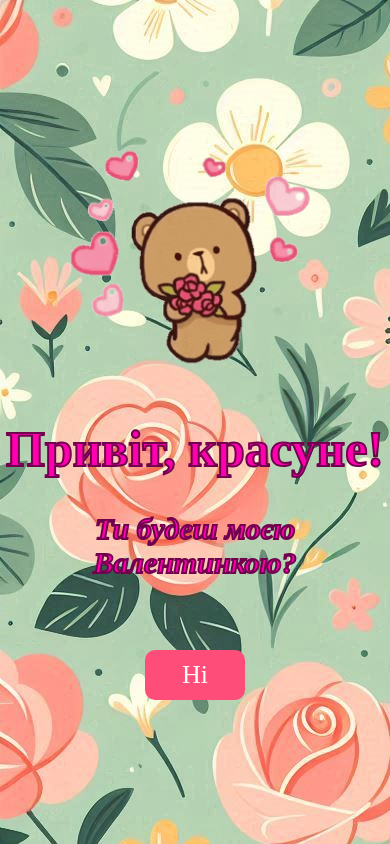
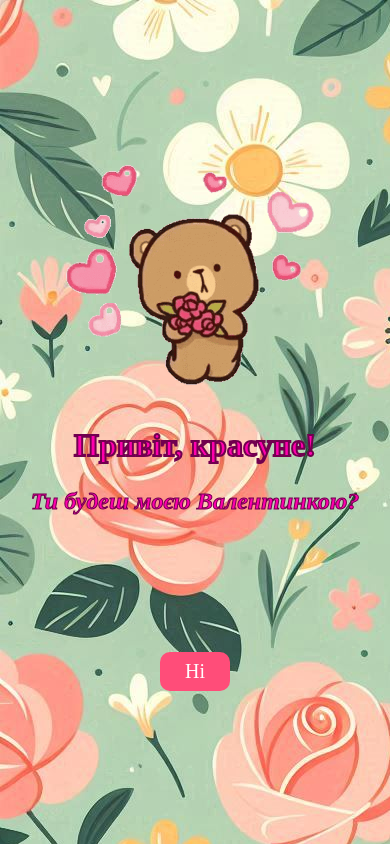
Before and after one commit to Fem10da/valentineBubu, a plain HTML site: page index.html in a window 390 px wide. Drawn offline with Linux system fonts and the light colour scheme.

Commit message:
Update styles.css

```diff
--- a/styles.css
+++ b/styles.css
@@ -1,33 +1,26 @@
-/* Базові стилі */
 body {
   margin: 0;
-  /* Фонова заливка + зображення */
   background-color: #ffdde1;
   background: url("images/image.jpeg") repeat;
 
-  /* Налаштування відображення */
   display: flex;
   justify-content: space-evenly;
-  align-items: flex-start; /* за потреби */
+  align-items: flex-start;
 
-  /* Шрифти та розмір */
   font-size: 35px;
   color: rgb(255, 0, 174);
 
-  /* Фіксування розміру вікна (якщо потрібно) */
+  position: fixed;
   height: 100vh;
   width: 100%;
-  position: fixed;
 }
 
-/* Заголовок */
 .hh {
   -webkit-text-stroke: 2px #71004f;
   font-weight: 900;
   font-size: 50px;
 }
 
-/* Параграф */
 .pp {
   -webkit-text-stroke: 2px #71004f;
   font-size: 30px;
@@ -35,12 +28,8 @@ body {
   font-weight: 800;
 }
 
-/* Контейнер */
 .container {
-  /* Додаємо position relative,
-     щоб кнопка “Ні” залишалася в межах .container */
   position: relative;
-
   width: 100%;
   height: 100%;
 
@@ -54,24 +43,20 @@ body {
   box-shadow: 0 0 10px rgba(0, 0, 0, 0.3);
 }
 
-/* GIF або зображення */
 .image {
   height: calc(100vh - 600px);
 }
 
-/* Текстовий блок */
 .text {
   height: 220px;
 }
 
-/* Кнопки */
 .buttons {
   display: flex;
   justify-content: center;
   flex-direction: row;
 }
 
-/* Стилі для обох кнопок "Ні" і "Так" */
 .buttons button {
   background-color: #ff4d79;
   color: #fff;
@@ -82,70 +67,59 @@ body {
   font-size: 26px;
   cursor: pointer;
   position: relative;
-  font-family: serif; /* Романтичний шрифт */
+  font-family: serif;
 }
 
 .buttons button:hover {
   background-color: #7c1f37;
 }
 
-/* Конкретно для кнопки "Ні" */
 #no-button {
-  /* Тепер із абсолютним позиціонуванням всередині .container */
   position: absolute;
   transition: 0.3s ease-in-out;
-
-  /* Піднімаємо на передній план, щоб її не перекривало gif */
   z-index: 9999;
 }
 
-/* Додатковий клас */
-.button {
-  font-family: "Courier New", Courier, monospace;
-}
-
-/* Приховане повідомлення, якщо буде потрібно */
 .hidden-message {
   display: none;
   margin-top: 20px;
 }
 
-/* Адаптивні стилі */
-@media (min-width: 576px) {
+.button {
+  font-family: "Courier New", Courier, monospace;
+}
+
+/* Адаптив - приклад */
+@media (max-width: 575px) {
+  body {
+    position: static;
+    min-height: 100vh;
+    display: flex;
+    flex-direction: column;
+    align-items: center;
+    justify-content: flex-start;
+    overflow-x: hidden;
+
+    font-size: 20px;
+  }
+
+  .image {
+    max-width: 80%;
+    height: auto;
+  }
+
+  .hh {
+    font-size: 32px;
+  }
+
   .pp {
-    font-size: 40px;
+    font-size: 24px;
+    -webkit-text-stroke: 1px #71004f;
   }
-  .hh {
-    font-size: 60px;
+
+  .buttons button {
+    font-size: 20px;
+    padding: 8px 20px;
+    margin: 5px;
   }
 }
-
-/* Medium devices (tablets, 768px and up) */
-@media (min-width: 768px) {
-  .pp {
-    font-size: 40px;
-  }
-  .hh {
-    font-size: 60px;
-  }
-}
-
-/* Large devices (desktops, 992px and up) */
-@media (min-width: 992px) {
-  .pp {
-    font-size: 40px;
-  }
-  .hh {
-    font-size: 60px;
-  }
-}
-
-/* X-Large devices (large desktops, 1200px and up) */
-@media (min-width: 1200px) {
-  .pp {
-    font-size: 40px;
-  }
-  .hh {
-    font-size: 60px;
-  }
-}
```
